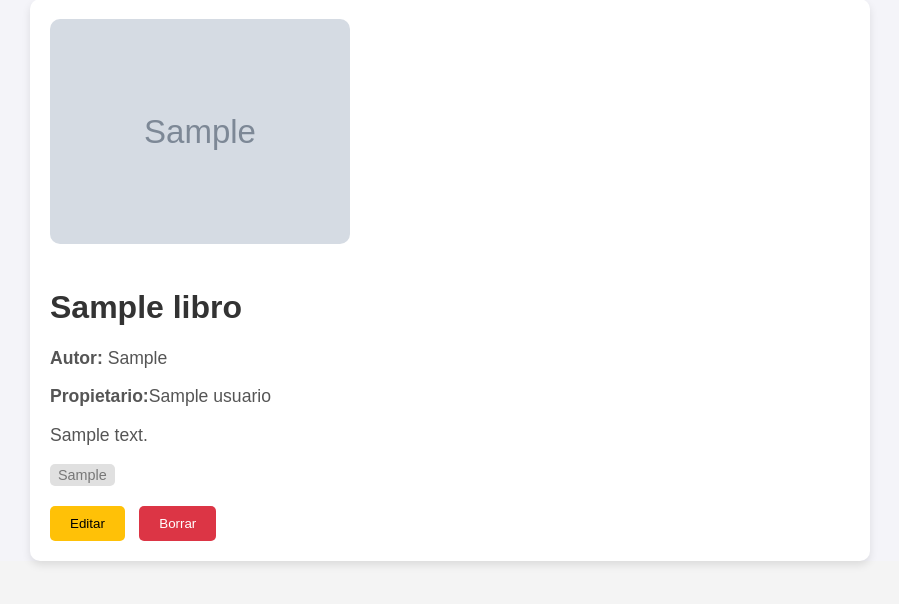
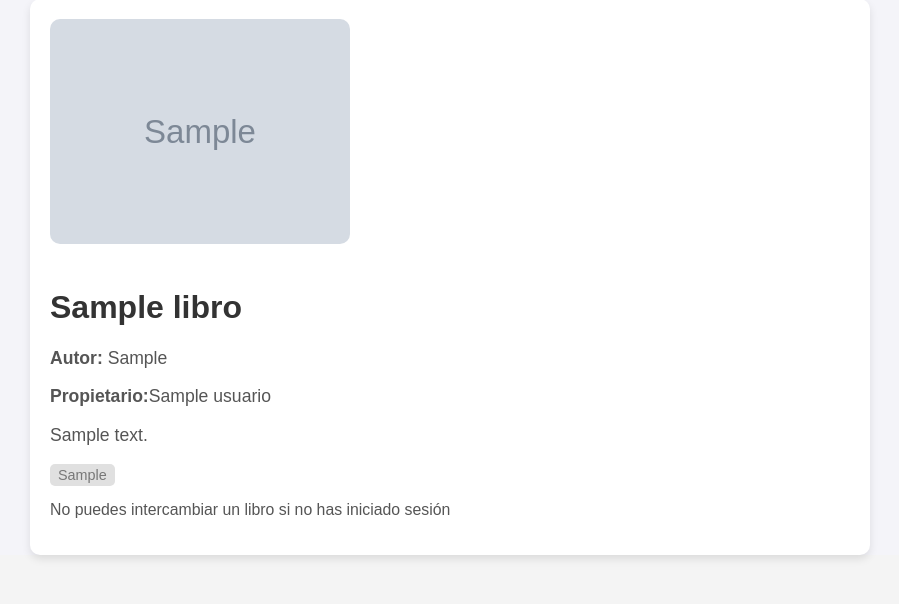
Before and after one commit to CarloscSanchez/Grupo6_AW, a PHP site: page /verLibro.php?id=1 in a window 1280 px wide. Shown: the part 81-685 px from the top of the page, without its empty margins (190-1089 px from the left). Run offline with PHP 8.4, Linux system fonts and the light colour scheme; tables that the repository leaves empty hold one stand-in row (values such as "Sample post"); grey boxes marked "Sample" are stand-in pictures.

Commit message:
Borrar libro hecho

```diff
--- a/Practica_1/procesar_subida_libro.php
+++ b/Practica_1/procesar_subida_libro.php
@@ -77,8 +77,7 @@ if ($_SERVER["REQUEST_METHOD"] == "POST") {
         header("Location: perfil.php");
         exit();
     } else {
-        header("Location: login.php?error=1");
-        exit();
+        die("Error al subir el libro. Detalles: " . $stmt->error);
     }
 
     $stmt->close();
--- a/Practica_1/verLibro.php
+++ b/Practica_1/verLibro.php
@@ -1,5 +1,8 @@
 <?php
-session_start();
+
+if (session_status() === PHP_SESSION_NONE) {
+    session_start();
+}
 
 // Incluir la configuración de la base de datos
 include 'config.php';
@@ -36,6 +39,7 @@ if ($id_libro) {
     <div class="body-verLibro">
         <div class="libro-container">
             <?php
+
             // Verificar si se ha encontrado el libro
             if ($libro) {
                 // Mostrar la información del libro
@@ -47,14 +51,27 @@ if ($id_libro) {
                 <p>' . $libro["descripcion"] . '</p>
                 <div class="generos">';
                 echo '<span>' . $libro["genero"] . '</span>';
-                echo '</div>
-                <div class="acciones">
-                    <button class="editar" onclick="window.location.href=\'editarLibro.php?id=' . $libro["idlibro"] . '\'">Editar</button>
-                    <button class="borrar" onclick="confirmarBorrado(' . $libro["idlibro"] . ')">Borrar</button>
-                </div>';
+                if(isset($_SESSION['usuario'])){
+                    if($libro["nombre"] == $_SESSION['usuario']){
+                        echo '</div>
+                        <div class="acciones">
+                            <button class="editar" onclick="window.location.href=\'editarLibro.php?id=' . $libro["idlibro"] . '\'">Editar</button>
+                            <button class="borrar" onclick="window.location.href=\'procesar_borrado_libro.php?id=' . $libro["idlibro"] . '\'">Borrar</button>
+                        </div>';
+                    } else {
+                        echo '</div>
+                        <div class="acciones">
+                            <button class="intercambiar" onclick="window.location.href=\'intercambiarLibro.php?id=' . $libro["idlibro"] . '\'">Intercambiar</button>
+                        </div>';
+                    }
+                } else {
+                    echo '<p>No puedes intercambiar un libro si no has iniciado sesión</p>';
+                }
+
             } else {
                 echo '<p>Libro no encontrado.</p>';
             }
+
             ?>
         </div>
     </div>
```
Also changed, not shown: Practica_1/procesar_borrado_libro.php (+11 -9 lines).
